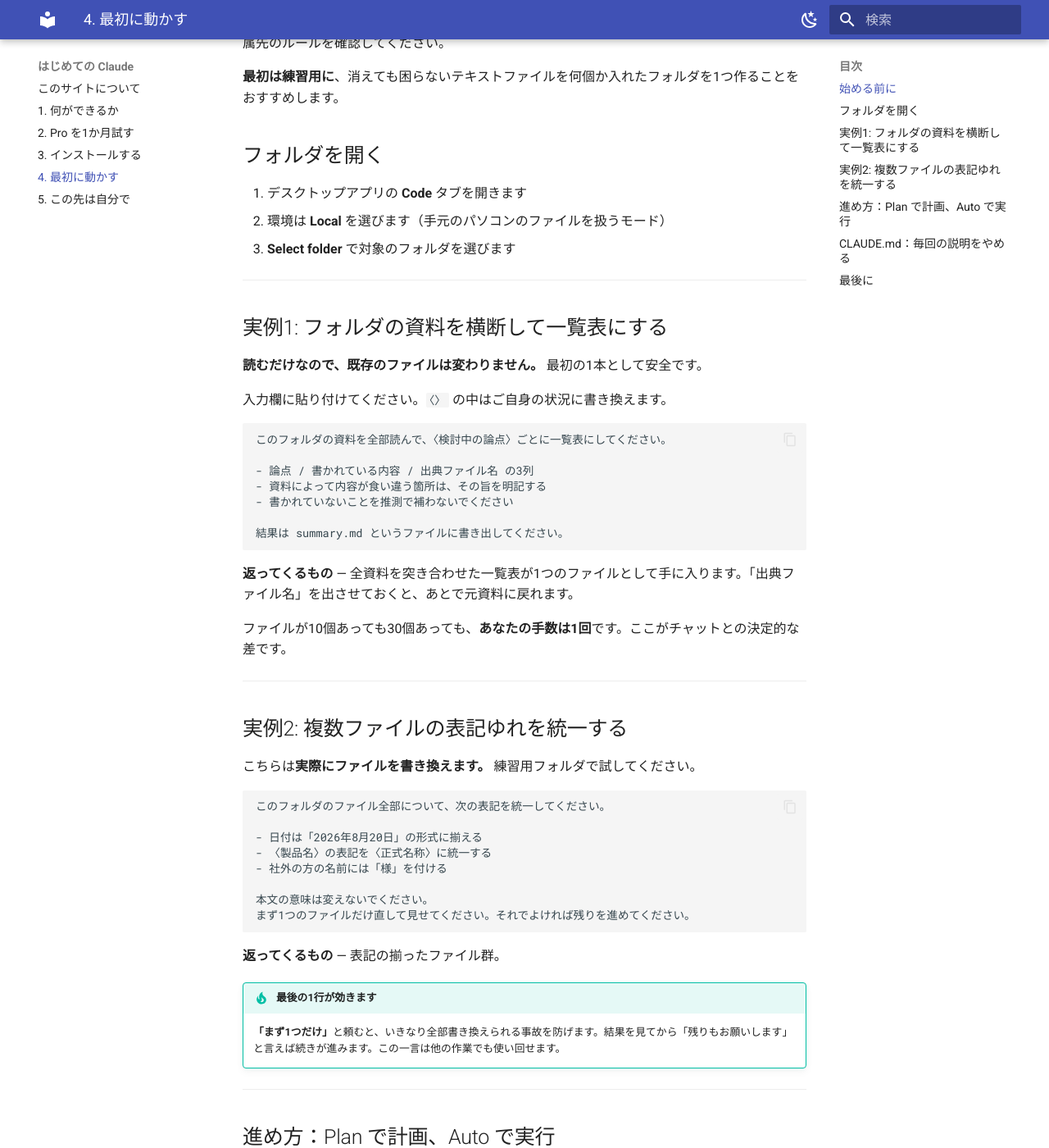
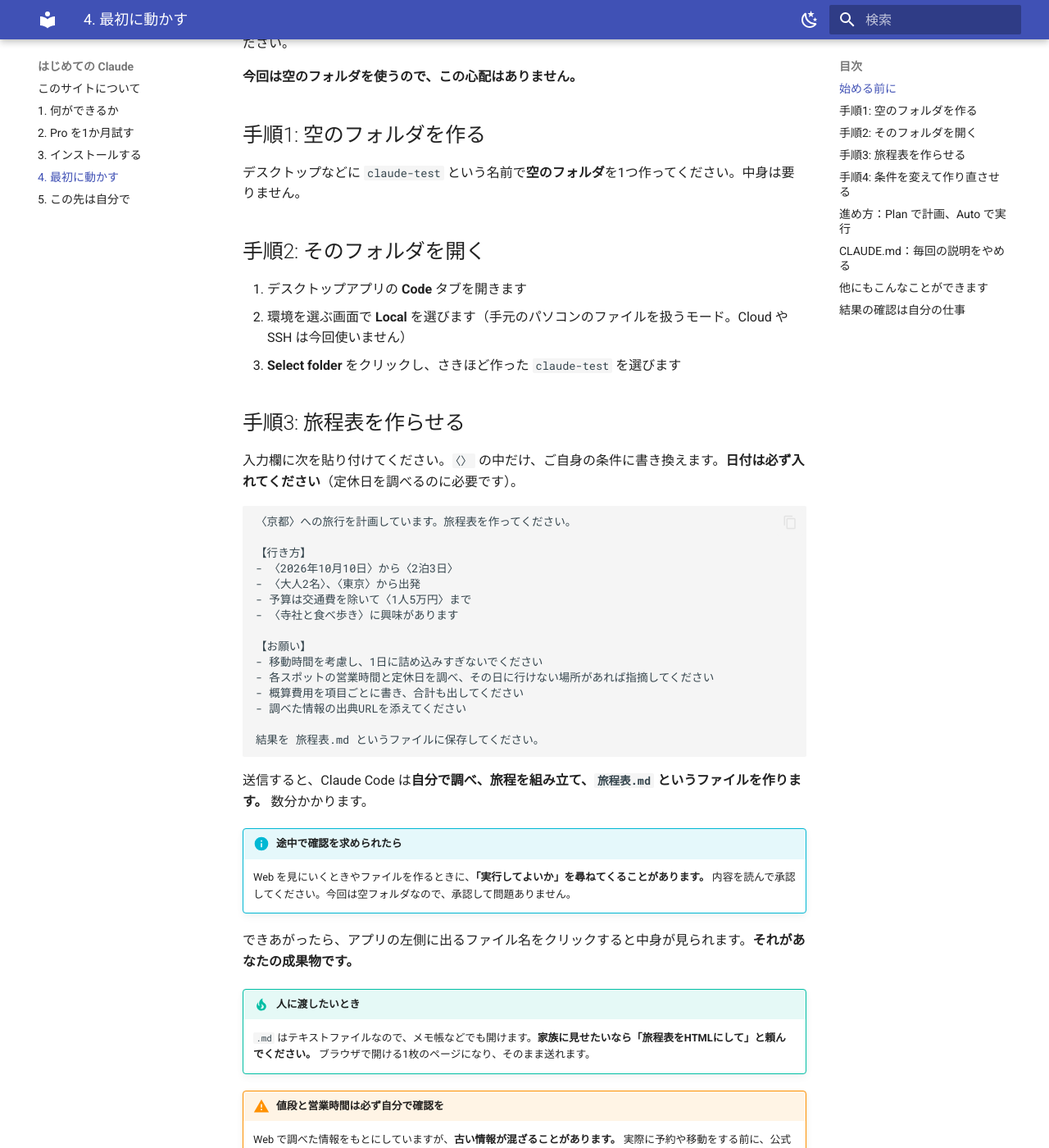
Before and after one commit to sun75bear/claudehowto, an MkDocs documentation site: the page built from docs/04-first-run.md, in a window 1280 px wide and 1400 px high, scrolled down 1241 px. Shown: the whole window at 82% size. Built offline with MkDocs 1.6.1 and Material for MkDocs 9.7.7, drawn with Linux system fonts in a browser that asks for light colours; some of the changed text lies outside the part shown.

Commit message:
実例を旅程表1本に絞り、用途リスト10件で導線化
実例2つが仕事文脈に偏り、手元に材料がないと試せなかった。
材料不要でその場で動かせる「旅行の旅程表づくり」1本に集約し、
他ジャンルは箇条書きのリストに回して自分で使うことを促す構成に。

- 用途リストは仕事/お金/家庭/買い物・旅行/趣味の10件
- 作り直しループの図を追加(図7→8枚)
- 3周のレビューで計12点を修正(構造・実行可能性・文章精度)

Co-Authored-By: Claude Opus 5 <noreply@anthropic.com>
Claude-Session: https://claude.ai/code/session_01Bk8i7Mv8Yum2h1c31S3nVn

````diff
--- a/docs/01-what-it-does.md
+++ b/docs/01-what-it-does.md
@@ -4,7 +4,7 @@
 
 「ファイルを添付 → 頼む → 返事をコピー → 元のファイルに貼る → 次のファイルへ」。この流れに覚えがあるはずです。
 
-3つならまだ我慢できます。**30個あったらどうでしょうか。**
+ファイルが3つならまだ我慢できます。**30個あったらどうでしょうか。**
 
 この「**1往復につき1ファイル、反映は手作業**」という構造が天井です。しかもこの天井は ChatGPT でも Gemini でも Claude のチャットでも同じで、**どこの会社のものを使っても変わりません。**
 
@@ -59,6 +59,6 @@
 
 Claude Code は**日本語で話しかけるだけ**の道具です。コマンドを暗記する必要はありません。
 
-このサイトでも操作方法の解説はしません。[4. 最初に動かす](04-first-run.md) で2つだけ実際に動かして、**あとは必要になったときに調べる**——それで十分に使えます。
+このサイトでも操作方法の解説はしません。[4. 最初に動かす](04-first-run.md) で1本だけ実際に動かして、**あとは必要になったときに調べる**——それで十分に使えます。
 
 [次へ：Pro を1か月試す :material-arrow-right:](02-pro-trial.md){ .md-button }
--- a/docs/04-first-run.md
+++ b/docs/04-first-run.md
@@ -1,6 +1,6 @@
 # 4. 最初に動かす
 
-ここで2つだけ実際に動かします。**1つ目は読むだけ**（ファイルを壊しません）、**2つ目で初めて書き換え**を体験します。
+ここで**1つだけ**実際に動かします。**手元に材料は要りません。** このページを開いたまま進められます。
 
 ## 始める前に
 
@@ -18,67 +18,84 @@ flowchart TD
     D --> E
 ```
 
-判断の基準は **「このフォルダを、社外の取引先にそのまま送れるか？」** の一点です。入力した内容はインターネット越しに Anthropic のサーバへ送られます。会社の情報を扱うなら、まず所属先のルールを確認してください。
+判断の基準は **「このフォルダを、社外の取引先にそのまま送れるか？」** の一点です。入力内容は Anthropic のサーバへ送られるため、会社の情報を扱うなら所属先のルールを先に確認してください。
 
-**最初は練習用に**、消えても困らないテキストファイルを何個か入れたフォルダを1つ作ることをおすすめします。
+**今回は空のフォルダを使うので、この心配はありません。**
 
-## フォルダを開く
+## 手順1: 空のフォルダを作る
+
+デスクトップなどに `claude-test` という名前で**空のフォルダ**を1つ作ってください。中身は要りません。
+
+## 手順2: そのフォルダを開く
 
 1. デスクトップアプリの **Code** タブを開きます
-2. 環境は **Local** を選びます（手元のパソコンのファイルを扱うモード）
-3. **Select folder** で対象のフォルダを選びます
+2. 環境を選ぶ画面で **Local** を選びます（手元のパソコンのファイルを扱うモード。Cloud や SSH は今回使いません）
+3. **Select folder** をクリックし、さきほど作った `claude-test` を選びます
 
 <!-- TODO(画像): 環境とフォルダの選択。docs/assets/img/select-folder.png -->
 
----
+## 手順3: 旅程表を作らせる
 
-## 実例1: フォルダの資料を横断して一覧表にする
-
-**読むだけなので、既存のファイルは変わりません。** 最初の1本として安全です。
-
-入力欄に貼り付けてください。`〈〉` の中はご自身の状況に書き換えます。
+入力欄に次を貼り付けてください。`〈〉` の中だけ、ご自身の条件に書き換えます。**日付は必ず入れてください**（定休日を調べるのに必要です）。
 
 ```text
-このフォルダの資料を全部読んで、〈検討中の論点〉ごとに一覧表にしてください。
+〈京都〉への旅行を計画しています。旅程表を作ってください。
 
-- 論点 / 書かれている内容 / 出典ファイル名 の3列
-- 資料によって内容が食い違う箇所は、その旨を明記する
-- 書かれていないことを推測で補わないでください
+【行き方】
+- 〈2026年10月10日〉から〈2泊3日〉
+- 〈大人2名〉、〈東京〉から出発
+- 予算は交通費を除いて〈1人5万円〉まで
+- 〈寺社と食べ歩き〉に興味があります
 
-結果は summary.md というファイルに書き出してください。
+【お願い】
+- 移動時間を考慮し、1日に詰め込みすぎないでください
+- 各スポットの営業時間と定休日を調べ、その日に行けない場所があれば指摘してください
+- 概算費用を項目ごとに書き、合計も出してください
+- 調べた情報の出典URLを添えてください
+
+結果を 旅程表.md というファイルに保存してください。
 ```
 
-**返ってくるもの** — 全資料を突き合わせた一覧表が1つのファイルとして手に入ります。「出典ファイル名」を出させておくと、あとで元資料に戻れます。
+送信すると、Claude Code は**自分で調べ、旅程を組み立て、`旅程表.md` というファイルを作ります。** 数分かかります。
 
-ファイルが10個あっても30個あっても、**あなたの手数は1回**です。ここがチャットとの決定的な差です。
+!!! info "途中で確認を求められたら"
+    Web を見にいくときやファイルを作るときに、**「実行してよいか」を尋ねてくることがあります。** 内容を読んで承認してください。今回は空フォルダなので、承認して問題ありません。
 
----
+できあがったら、アプリの左側に出るファイル名をクリックすると中身が見られます。**それがあなたの成果物です。**
 
-## 実例2: 複数ファイルの表記ゆれを統一する
+!!! tip "人に渡したいとき"
+    `.md` はテキストファイルなので、メモ帳などでも開けます。**家族に見せたいなら「旅程表をHTMLにして」と頼んでください。** ブラウザで開ける1枚のページになり、そのまま送れます。
 
-こちらは**実際にファイルを書き換えます。** 練習用フォルダで試してください。
+!!! warning "値段と営業時間は必ず自分で確認を"
+    Web で調べた情報をもとにしていますが、**古い情報が混ざることがあります。** 実際に予約や移動をする前に、公式サイトで確認してください。出典URLを出させているのはこのためです。
+
+## 手順4: 条件を変えて作り直させる
+
+**ここからが本番です。** 続けてこう頼んでみてください。
 
 ```text
-このフォルダのファイル全部について、次の表記を統一してください。
-
-- 日付は「2026年8月20日」の形式に揃える
-- 〈製品名〉の表記を〈正式名称〉に統一する
-- 社外の方の名前には「様」を付ける
-
-本文の意味は変えないでください。
-まず1つのファイルだけ直して見せてください。それでよければ残りを進めてください。
+2日目を雨の日プランに差し替えてください。
 ```
 
-**返ってくるもの** — 表記の揃ったファイル群。
+```text
+予算を1人4万円に下げてください。削った項目が分かるようにしてください。
+```
 
-!!! tip "最後の1行が効きます"
-    **「まず1つだけ」**と頼むと、いきなり全部書き換えられる事故を防げます。結果を見てから「残りもお願いします」と言えば続きが進みます。この一言は他の作業でも使い回せます。
+```mermaid
+flowchart TD
+    A["条件を伝える"] --> B["旅程表.md ができる"]
+    B --> C["注文をつける<br>雨の日プラン／予算を下げる"]
+    C --> D["同じファイルが<br>書き換わる"]
+    D --> C
+```
 
----
+チャットでも旅程は作れます。**違うのはここから先です。** 成果物が**ファイルとして残り**、何度でも**作り直せて**、そのまま**家族に渡せます。**
+
+「作って終わり」ではなく「**手元に置いて育てられる**」——これが Claude Code です。
 
 ## 進め方：Plan で計画、Auto で実行
 
-送信ボタンの隣に**権限モード**の選択肢があります。おすすめの流れはこうです。
+送信ボタンの隣に**権限モード**の選択肢があります。短い作業ならそのままで構いませんが、**大きな作業では次の流れが効きます。**
 
 ```mermaid
 flowchart TD
@@ -93,15 +110,13 @@ flowchart TD
 
 <!-- TODO(画像): 権限モードの選択。docs/assets/img/permission-mode.png -->
 
-**Plan モード**は方針を提案するだけでファイルを変更しません。ここで内容を確認しておけば、**Auto モード**で一気に進めさせても安心です。長い作業ほど、やり直しの時間が丸ごと消えます。
+**Plan モード**はファイルを変更しません。ここで方針を確認しておけば、**Auto モード**で一気に進めさせても安心です。長い作業ほどやり直しの時間が丸ごと消えます。1つずつ差分を見て承認したいときは **Manual モード**を使います。
 
-1つずつ差分を見て承認したいときは **Manual モード**を使います。
-
-思っていたのと違う方向に進み始めたら、**停止ボタン**で止められます。止めずに追加の指示を送って軌道修正することもできます。最後まで待つ必要はありません。
+違う方向に進み始めたら**停止ボタン**で止められます。止めずに追加の指示を送って軌道修正することもできるので、最後まで待つ必要はありません。
 
 ## `CLAUDE.md`：毎回の説明をやめる
 
-作業フォルダに **`CLAUDE.md`** というファイルを置いておくと、Claude Code は毎回それを読んでから作業を始めます。
+作業フォルダに **`CLAUDE.md`** を置いておくと、Claude Code は毎回それを読んでから作業を始めます。
 
 ```markdown
 # このフォルダについて
@@ -115,8 +130,44 @@ flowchart TD
 
 **同じ注意を2回書いたら `CLAUDE.md` に移すサイン**です。`/init` と入力すれば、Claude がフォルダを調べてたたき台を作ってくれます。
 
-## 最後に
+## 他にもこんなことができます
 
-出てきた結果の責任は使った人にあります。**数字・日付・固有名詞は自分で確認してから使ってください。** 「AI がやった」は通用しません。
+**気になったものを、そのまま日本語で頼めば動きます。** 専用のコマンドはありません。
+
+**仕事**
+
+- **資料の横断まとめ** — フォルダ内の資料を全部読んで、論点ごとの一覧表を1ファイルに
+- **議事録の棚卸し** — 半年分の議事録から、未完了の宿題を担当・期限つきで抽出
+- **ファイルの仕分けとリネーム** — 中身を読んで分類し、命名規則に沿って一括改名
+
+**お金**
+
+- **家計簿の集計** — CSV を費目別・月別に集計し、前年比つきのレポートに
+- **サブスクの棚卸し** — 契約中のサービスを一覧化し、年間コストと解約候補を出す
+
+**家庭**
+
+- **1週間の献立表** — 冷蔵庫の中身の写真から、献立と買い物リストを作る
+- **写真フォルダの整理** — 撮影日と内容でフォルダ分けしてリネーム
+
+**買い物・旅行**
+
+- **家電の比較検討** — 条件を伝えて候補を調べさせ、比較表をファイルに残す
+- **家族の希望のすり合わせ** — 全員の条件を並べて、それを満たす行き先候補を比較表に
+
+**趣味**
+
+- **自分用の Web ページ** — レシピ集やリンク集を1ページにまとめて手元に置く。**このサイトもそうやって作りました**
+
+!!! tip "ファイルを書き換えさせるときの型"
+    指示の最後に **「まず1つだけやって見せてください。それでよければ残りを進めてください」** と付けてください。いきなり全部書き換えられる事故を防げます。この一言はどの作業でも使い回せます。
+
+Web で調べさせる依頼（家電の比較、旅行先の検討など）では、**値段や営業時間を自分で確認する**のを忘れないでください。
+
+## 結果の確認は自分の仕事
+
+出てきたものの責任は使った人にあります。**数字・日付・固有名詞は自分で確認してから使ってください。** 「AI がやった」は通用しません。
+
+このサイトが案内するのはここまでです。**あとは実際に使いながら覚えるのがいちばん速い**ので、次のページのリンクと動画をどうぞ。
 
 [次へ：この先は自分で :material-arrow-right:](05-next.md){ .md-button }
--- a/docs/05-next.md
+++ b/docs/05-next.md
@@ -1,18 +1,14 @@
 # 5. この先は自分で
 
-2つ動かせたなら、もう使えています。**ここから先は、自分の目的に合わせて調べたほうが速いです。**
-
-Claude Code は更新が非常に速く、情報も豊富です。網羅的な解説を読むより、**やりたいことが出てきたときにその都度調べる**ほうが身につきます。
+1本動かせたなら、もう使えています。Claude Code は更新が速く情報も豊富なので、網羅的な解説を読むより、**やりたいことが出てきたときにその都度調べる**ほうが身につきます。
 
 ## まずは動画を見るのが早い
 
-YouTube で **「Claude Code 使い方」「Claude Code 入門」** などと検索すると、実演動画が多数見つかります。
+YouTube で **「Claude Code 使い方」「Claude Code 入門」** などと検索すると実演動画が多数見つかります。**動いている様子を見るのが、文章を読むより手っ取り早い**です。他の人がどう使っているかを眺めるのが、自分の用途を思いつく近道でもあります。
 
-**動いている様子を見るのが、文章を読むより手っ取り早い**です。特に「自分の仕事に使えるか」を判断したい段階では、他の人がどう使っているかを眺めるのが一番参考になります。
+## もっと踏み込みたくなったら
 
-## こんなこともできます
-
-説明はしません。**そういうものがある**とだけ知っておいて、必要になったら調べてください。
+ほかにも次のような機能があります。ここでは説明しません。**そういうものがある**とだけ知っておいて、必要になったら調べてください。
 
 - **スキル** — 繰り返す作業を手順として登録し、`/` から呼び出す
 - **並列セッション** — 複数の作業を同時に走らせる
@@ -37,10 +33,7 @@ YouTube で **「Claude Code 使い方」「Claude Code 入門」** などと検
 : Claude Code がどこまで自分の判断で実行してよいかの設定。Plan / Auto / Manual / Accept edits。
 
 **差分（diff）**
-: 変更前と変更後の違いを表示したもの。緑が追加、赤が削除。
-
-**`CLAUDE.md`**
-: 作業フォルダに置くと毎回読んでもらえる指示書。
+: 変更前と変更後の違い。緑が追加、赤が削除。
 
 **セッション**
 : 1つの作業のまとまり。複数を同時に開ける。
````
Also changed, not shown: docs/02-pro-trial.md (+4 -2 lines), docs/03-install.md (+4 -6 lines), docs/index.md (+3 -3 lines).
